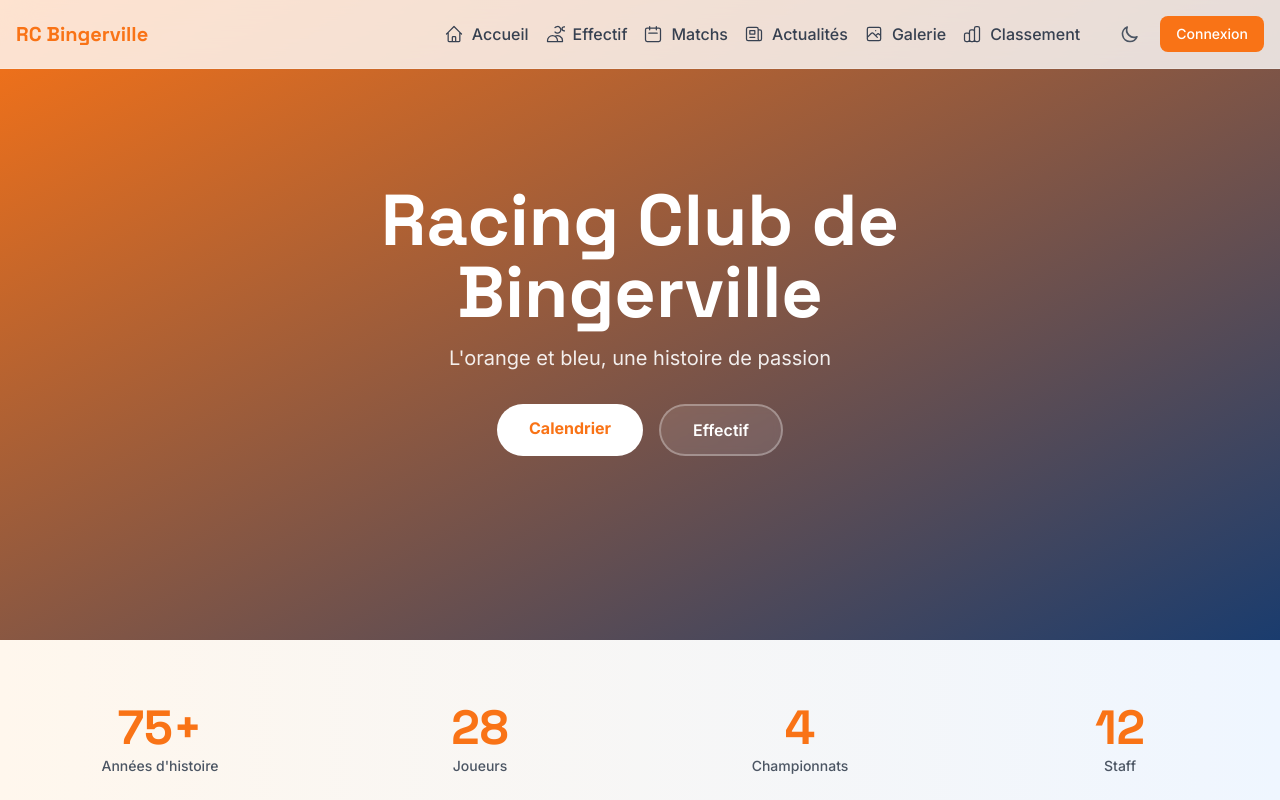
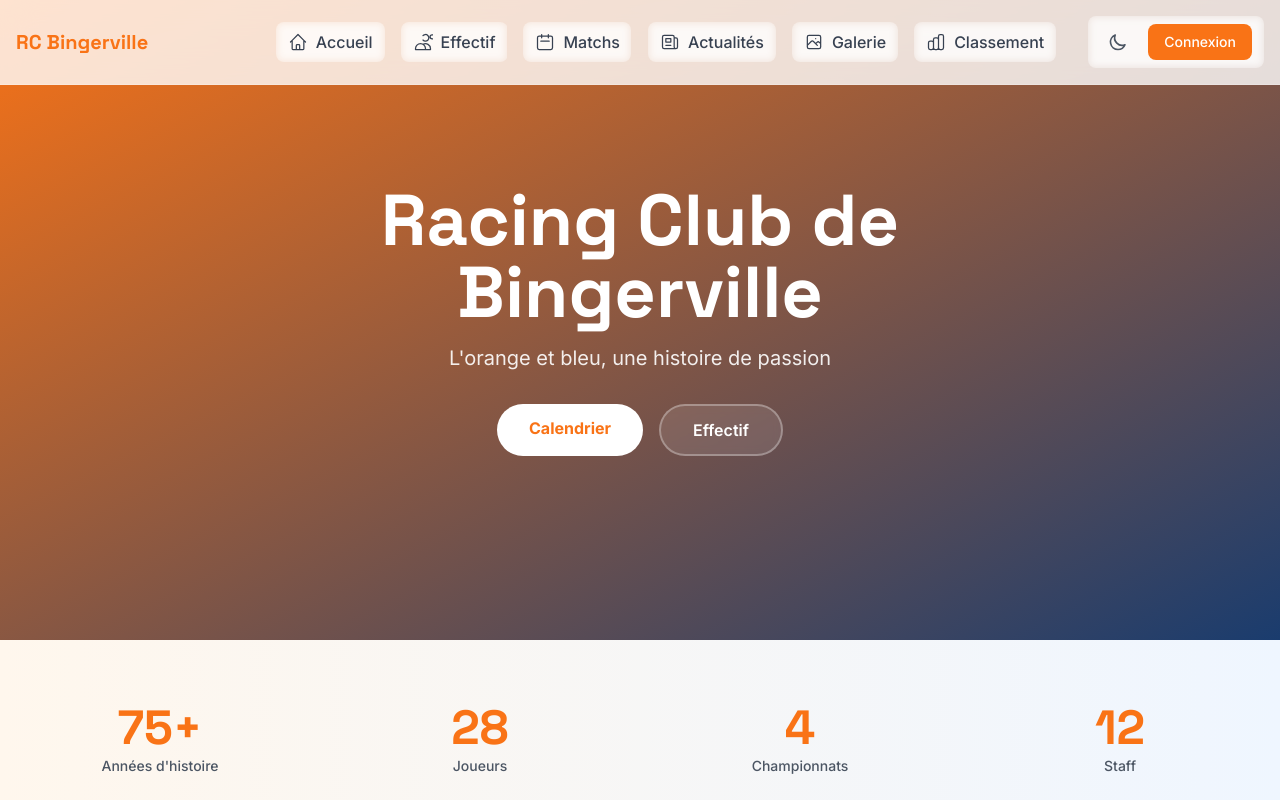
Before and after one commit to sieni7/racing, a React (Vite) app: page / in a window 1280 px wide. Shown: the top 800 px of the page. Built offline with nearby package versions, Linux system fonts and the light colour scheme; no server answers; the database is empty.

Commit message:
fix(navbar): fond conteneur supprimé, glassmorphism individuel par élément

```diff
--- a/src/components/Layout.tsx
+++ b/src/components/Layout.tsx
@@ -55,12 +55,12 @@ export default function Layout({ children }: { children: React.ReactNode }) {
             </svg>
           </button>
 
-          <div className={`${menuOpen ? 'flex' : 'hidden'} lg:flex flex-col lg:flex-row gap-4 lg:items-center absolute lg:static top-full left-0 right-0 p-4 lg:p-0 bg-white/80 dark:bg-gray-900/80 backdrop-blur-lg lg:bg-transparent lg:backdrop-blur-none shadow-lg lg:shadow-none`}>
+          <div className={`${menuOpen ? 'flex' : 'hidden'} lg:flex flex-col lg:flex-row gap-4 lg:items-center absolute lg:static top-full left-0 right-0 p-4 lg:p-0 shadow-lg lg:shadow-none`}>
             {navLinks.map((link) => (
               <Link
                 key={link.path}
                 to={link.path}
-                className="flex items-center gap-2 font-medium text-gray-700 dark:text-gray-300 hover:text-primary dark:hover:text-primary transition-colors"
+                className="flex items-center gap-2 font-medium text-gray-700 dark:text-gray-300 hover:text-primary dark:hover:text-primary transition-colors lg:bg-transparent rounded-lg px-3 py-2 bg-white/80 dark:bg-gray-800/80 backdrop-blur-sm"
               >
                 <svg className="w-5 h-5" fill="none" stroke="currentColor" viewBox="0 0 24 24">
                   <path strokeLinecap="round" strokeLinejoin="round" strokeWidth={1.5} d={link.icon} />
@@ -69,7 +69,7 @@ export default function Layout({ children }: { children: React.ReactNode }) {
               </Link>
             ))}
 
-            <div className="flex items-center gap-3 lg:ml-4">
+            <div className="flex items-center gap-3 lg:ml-4 lg:bg-transparent rounded-lg px-3 py-2 bg-white/80 dark:bg-gray-800/80 backdrop-blur-sm">
               <button
                 onClick={toggleTheme}
                 className="p-2 rounded-full text-gray-600 dark:text-gray-300 hover:bg-gray-100 dark:hover:bg-gray-800 transition-colors"
```
